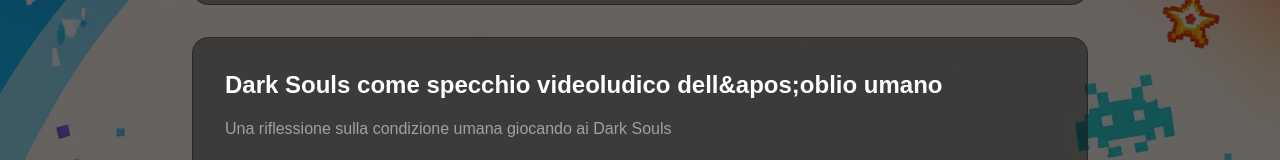
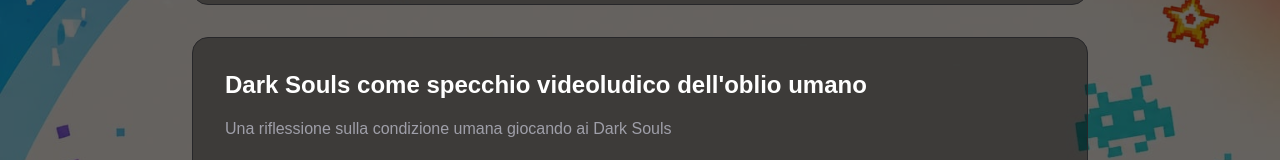
Before and after one commit to mw7qkxdcpj-collab/stazione-poligonale, a Next.js app: page / in a window 1280 px wide. Shown: the part 1063-1223 px from the top of the page. Built offline with nearby package versions, Linux system fonts and the light colour scheme.

Commit message:
aggiusta sintassi nicola

```diff
--- a/app/page.tsx
+++ b/app/page.tsx
@@ -12,7 +12,7 @@
   },
  {
     slug: "secondo-articolo",
-    title: " Dark Souls come specchio videoludico dell&apos;oblio umano ",
+    title: " Dark Souls come specchio videoludico dell'oblio umano ",
     excerpt: "Una riflessione sulla condizione umana giocando ai Dark Souls",
     data: "17 luglio 2026",
     autore: "Irpinoparanoico",
```
